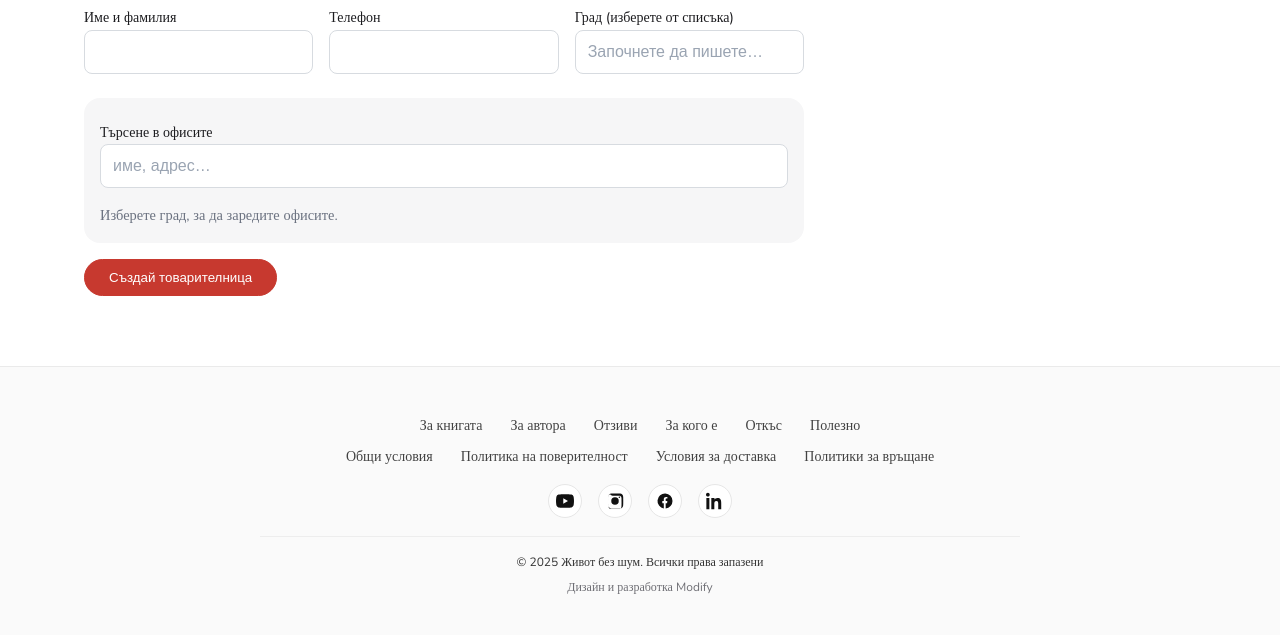
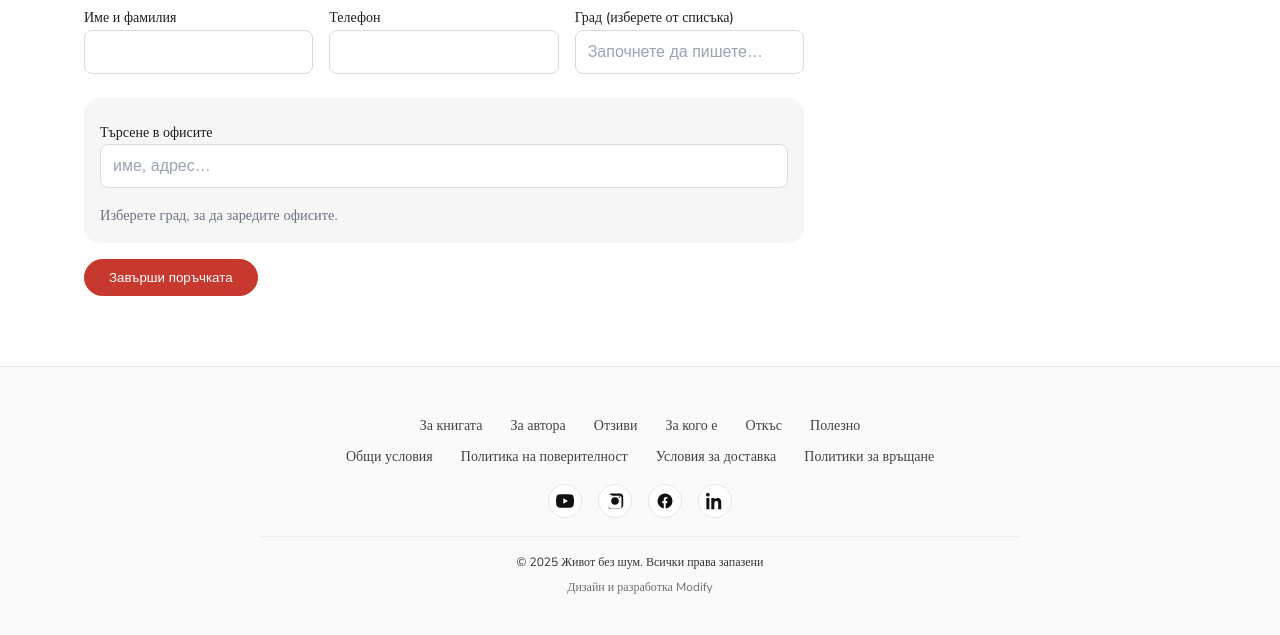
Before and after one commit to rainballs/jivot-bez-shum, a Django app: template templates/econt/office.html in a window 1280 px wide. Shown: the part 331-966 px from the top of the page. Run offline with Django 5.2, Linux system fonts and the light colour scheme; the template is opened without the code that fills it, so the values that code supplies are empty.

Commit message:
touch ups

```diff
--- a/templates/econt/office.html
+++ b/templates/econt/office.html
@@ -59,8 +59,7 @@
                         </div>
 
                         <div class="actions mt">
-                            <button type="submit" class="btn btn-primary" id="submit_btn" disabled>Създай
-                                товарителница
+                            <button type="submit" class="btn btn-primary" id="submit_btn" disabled>Завърши поръчката
                             </button>
                         </div>
                     </form>
```
